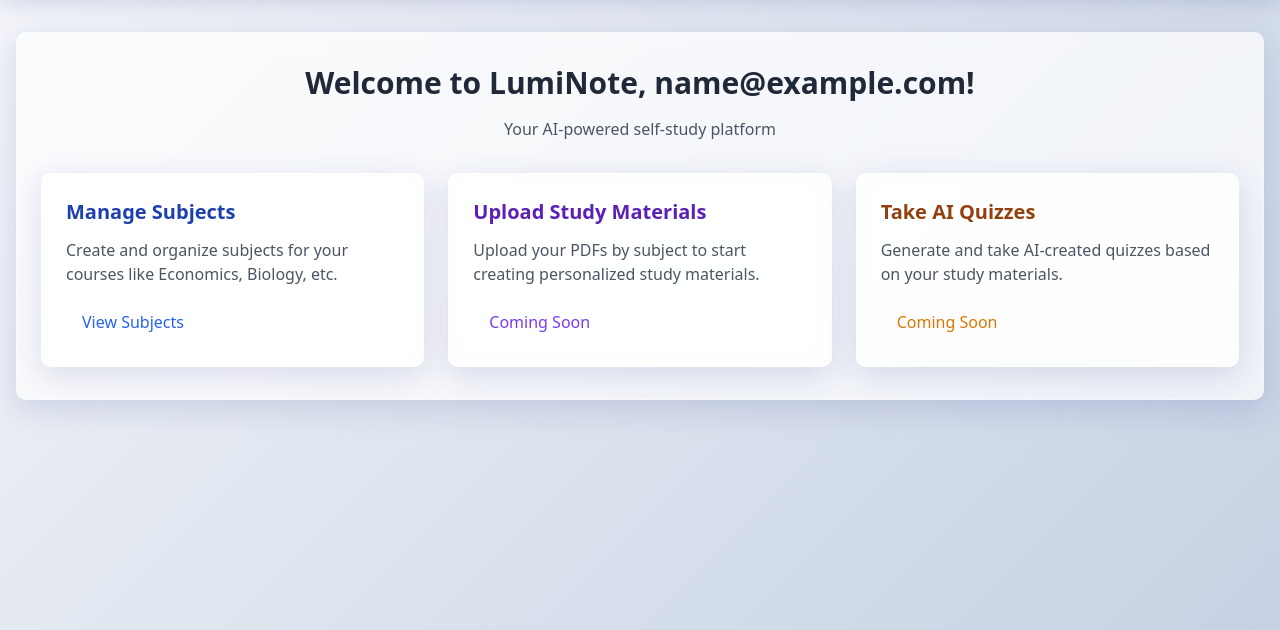
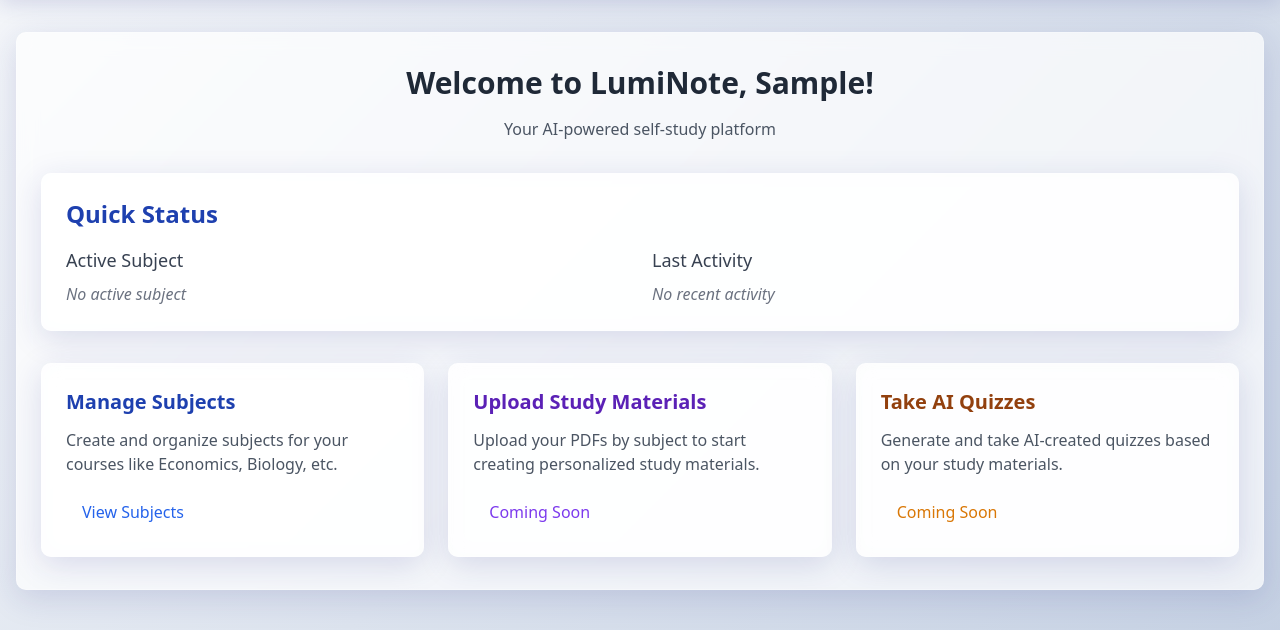
Before and after one commit to sk4ndal-commits/luminote, a Django app: page / in a window 1280 px wide. Shown: the part 64-694 px from the top of the page. Run offline with Django 5.2, Linux system fonts and the light colour scheme; the visitor is signed in with stand-in values (Sample User, id 1); data that the repository does not hold is empty; some libraries are stand-ins or nearby versions.

Commit message:
Add dynamic dashboard with user-specific study insights
- Enhanced `HomeView` to include active subject, recent activity, and progress metrics.
- Updated `home.html` to display active subject, last activity, and a progress overview with weak topics.
- Integrated days since last activity calculation and progress visualization per subject.

```diff
--- a/accounts/views.py
+++ b/accounts/views.py
@@ -5,8 +5,12 @@
 from django.contrib.auth import login
 from django.contrib.auth.mixins import LoginRequiredMixin
 from typing import Any, Dict
+from django.db.models import Max
+from django.utils import timezone
+from datetime import timedelta
 
 from .forms import CustomUserCreationForm, CustomAuthenticationForm
+from subjects.models import Subject, Topic, Document
 
 class RegisterView(CreateView):
     """
@@ -44,10 +48,58 @@
 class HomeView(LoginRequiredMixin, TemplateView):
     """
     Home view that requires login.
+    Displays a dashboard with user's study information.
     """
     template_name = 'home.html'
 
     def get_context_data(self, **kwargs: Any) -> Dict[str, Any]:
         context = super().get_context_data(**kwargs)
-        context['user'] = self.request.user
+        user = self.request.user
+        context['user'] = user
+
+        # Get active subject (most recently updated)
+        active_subject = Subject.objects.filter(user=user).order_by('-updated_at').first()
+        context['active_subject'] = active_subject
+
+        # Get active topic if there's an active subject
+        active_topic = None
+        if active_subject:
+            active_topic = Topic.objects.filter(subject=active_subject).order_by('-updated_at').first()
+        context['active_topic'] = active_topic
+
+        # Get last action (most recent document upload)
+        last_document = Document.objects.filter(subject__user=user).order_by('-uploaded_at').first()
+        context['last_document'] = last_document
+
+        # Calculate days since last activity
+        days_since_last_activity = None
+        if last_document and last_document.uploaded_at:
+            time_diff = timezone.now() - last_document.uploaded_at
+            days_since_last_activity = time_diff.days
+        context['days_since_last_activity'] = days_since_last_activity
+
+        # Progress overview
+        # For simplicity, we'll calculate a basic progress metric:
+        # - Count of documents per subject
+        if active_subject:
+            total_topics = Topic.objects.filter(subject=active_subject).count()
+            topics_with_documents = Topic.objects.filter(
+                subject=active_subject,
+                documents__isnull=False
+            ).distinct().count()
+
+            if total_topics > 0:
+                progress_percentage = int((topics_with_documents / total_topics) * 100)
+            else:
+                progress_percentage = 0
+
+            context['progress_percentage'] = progress_percentage
+
+            # Find topics without documents (weak topics)
+            weak_topics = Topic.objects.filter(
+                subject=active_subject,
+                documents__isnull=True
+            ).distinct()
+            context['weak_topics'] = weak_topics
+
         return context
--- a/templates/home.html
+++ b/templates/home.html
@@ -6,8 +6,75 @@
 <div class="glass-card overflow-hidden">
     <div class="px-6 py-8">
         <div class="text-center">
-            <h1 class="text-3xl font-bold text-gray-800 mb-4">Welcome to LumiNote, {{ user.email }}!</h1>
+            <h1 class="text-3xl font-bold text-gray-800 mb-4">Welcome to LumiNote, {{ user.first_name|default:user.email }}!</h1>
             <p class="text-gray-600 mb-8">Your AI-powered self-study platform</p>
+        </div>
+
+        <!-- Dashboard Summary Section -->
+        <div class="glass-card p-6 mb-8">
+            <h2 class="text-2xl font-semibold text-primary-800 mb-4">Quick Status</h2>
+
+            <div class="grid grid-cols-1 md:grid-cols-2 gap-6">
+                <!-- Active Subject -->
+                <div>
+                    <h3 class="text-lg font-medium text-gray-700 mb-2">Active Subject</h3>
+                    {% if active_subject %}
+                        <p class="text-gray-800">
+                            <span class="font-semibold">{{ active_subject.name }}</span>
+                            {% if active_topic %}
+                                – {{ active_topic.name }}
+                            {% endif %}
+                        </p>
+                    {% else %}
+                        <p class="text-gray-500 italic">No active subject</p>
+                    {% endif %}
+                </div>
+
+                <!-- Last Action -->
+                <div>
+                    <h3 class="text-lg font-medium text-gray-700 mb-2">Last Activity</h3>
+                    {% if last_document %}
+                        <p class="text-gray-800">
+                            {% if days_since_last_activity == 0 %}
+                                You studied today:
+                            {% elif days_since_last_activity == 1 %}
+                                You last studied yesterday:
+                            {% else %}
+                                You last studied {{ days_since_last_activity }} days ago:
+                            {% endif %}
+                            <span class="font-semibold">{{ last_document.title }}</span>
+                            ({{ last_document.subject.name }})
+                        </p>
+                    {% else %}
+                        <p class="text-gray-500 italic">No recent activity</p>
+                    {% endif %}
+                </div>
+            </div>
+
+            <!-- Progress Overview -->
+            {% if active_subject %}
+            <div class="mt-6">
+                <h3 class="text-lg font-medium text-gray-700 mb-2">Progress Overview</h3>
+                <div class="w-full bg-gray-200 rounded-full h-4 mb-2">
+                    <div class="bg-primary-600 h-4 rounded-full" style="width: {{ progress_percentage }}%"></div>
+                </div>
+                <p class="text-gray-800">{{ progress_percentage }}% complete</p>
+
+                {% if weak_topics.exists %}
+                <div class="mt-3">
+                    <p class="text-gray-700">Areas to focus on:</p>
+                    <ul class="list-disc list-inside text-gray-800">
+                        {% for topic in weak_topics|slice:":3" %}
+                            <li>{{ topic.name }}</li>
+                        {% endfor %}
+                        {% if weak_topics.count > 3 %}
+                            <li class="text-gray-500">and {{ weak_topics.count|add:"-3" }} more...</li>
+                        {% endif %}
+                    </ul>
+                </div>
+                {% endif %}
+            </div>
+            {% endif %}
         </div>
 
         <div class="grid grid-cols-1 md:grid-cols-2 lg:grid-cols-3 gap-6 mt-8">
```
